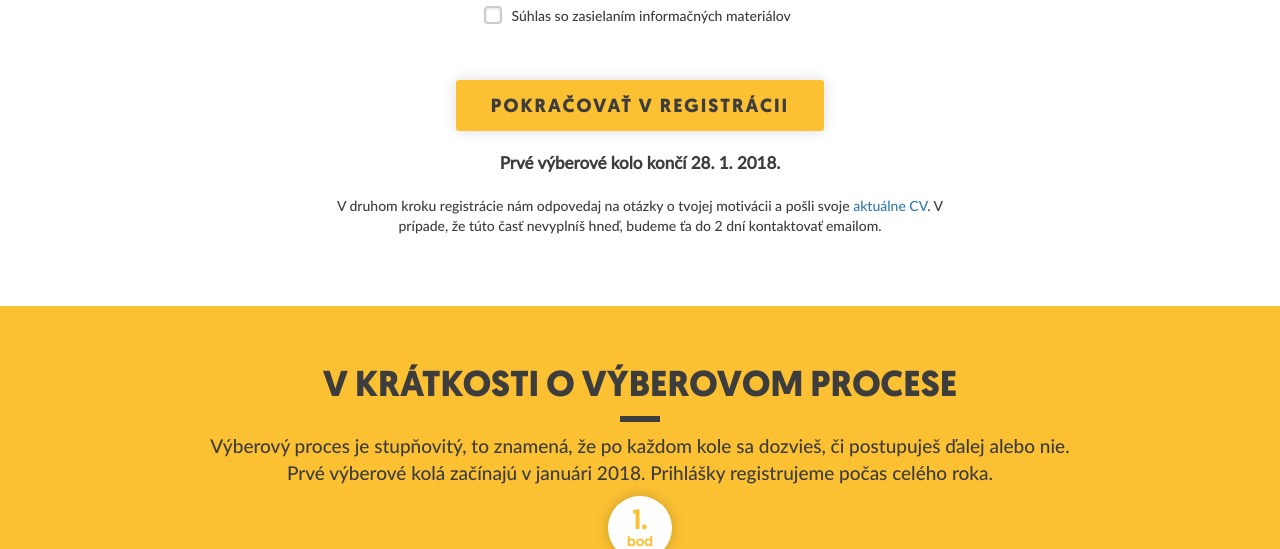
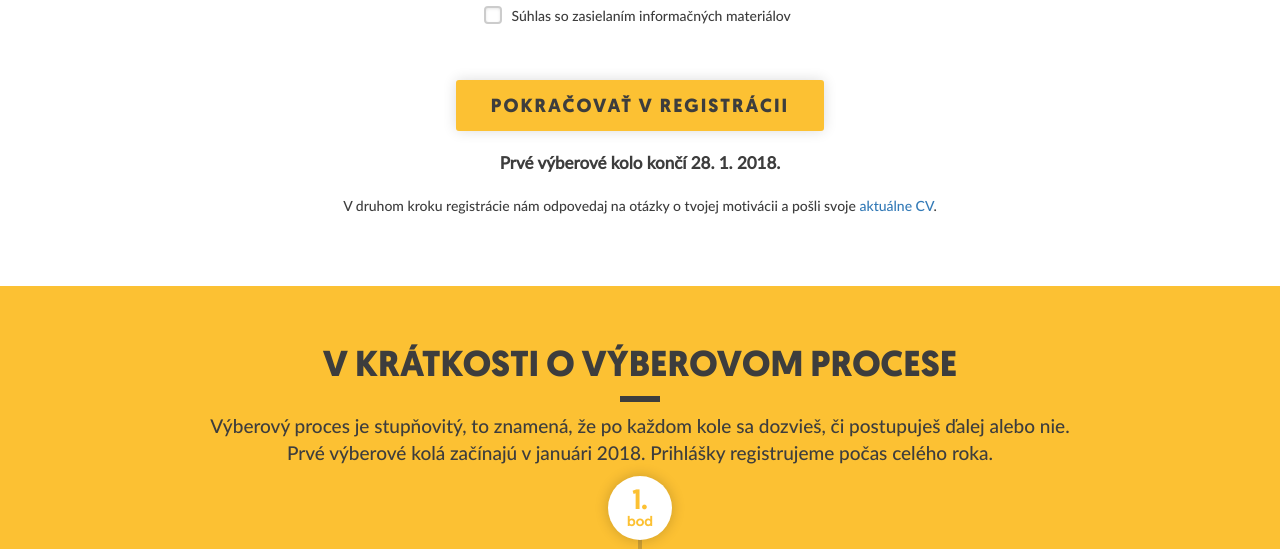
Before and after one commit to Nexteria/nla-web, a Django app: page /register in a window 1280 px wide. Shown: the part 831-1380 px from the top of the page. Run offline with Django 3.2, Linux system fonts and the light colour scheme; some libraries are stand-ins or nearby versions.

Commit message:
male zmeny v textoch registracie

```diff
--- a/reg/templates/register_final.html
+++ b/reg/templates/register_final.html
@@ -16,9 +16,7 @@
 	<section class="subpage-form-1">
     	<div class="wrapper">
         	<h1 class="underlined center">Dokončenie registrácie</h1>
-            <p class="">Pre dokončenie registrácie potrebujeme tvoje CV a odpovede na nasledujúce otázky. Môžeš ich nahrať priamo tu, alebo zaslať neskôr na mail {{ registration_email }}.</p>
-            <p class="">V prípade, že sa ti nepodarí registráciu dokončiť dnes, budeme ťa kontaktovať mailom v priebehu nasledujúcich dvoch dní.</p>
-
+            <p class="">Pre dokončenie registrácie potrebujeme tvoje CV a odpovede na nasledujúce otázky.</p>
             <p class=""><strong>Nasledujúce odpovede skús prosím formulovať čo najstručnejšie, každá by mala mať menej ako 200 slov.</strong></p>
 
         	<form class="main-form" id="reg_final" name="main-form" method="post" action="/register/{{ form.instance.token }}/final" enctype="multipart/form-data">
--- a/reg/templates/register_zaciatok.html
+++ b/reg/templates/register_zaciatok.html
@@ -89,7 +89,7 @@
                     Prvé výberové kolo končí <time datetime="2018-01-28">28. 1. 2018</time>.
                 </div>
                 <div class="form-line">
-                    V druhom kroku registrácie nám odpovedaj na otázky o tvojej motivácii a pošli svoje <a href="http://tiny.cc/nexteria-cv-manual" target="_blank">aktuálne CV</a>. V prípade, že túto časť nevyplníš hneď, budeme ťa do 2 dní kontaktovať emailom.
+                    V druhom kroku registrácie nám odpovedaj na otázky o tvojej motivácii a pošli svoje <a href="http://tiny.cc/nexteria-cv-manual" target="_blank">aktuálne CV</a>.
                 </div>
             </form>
 
```
